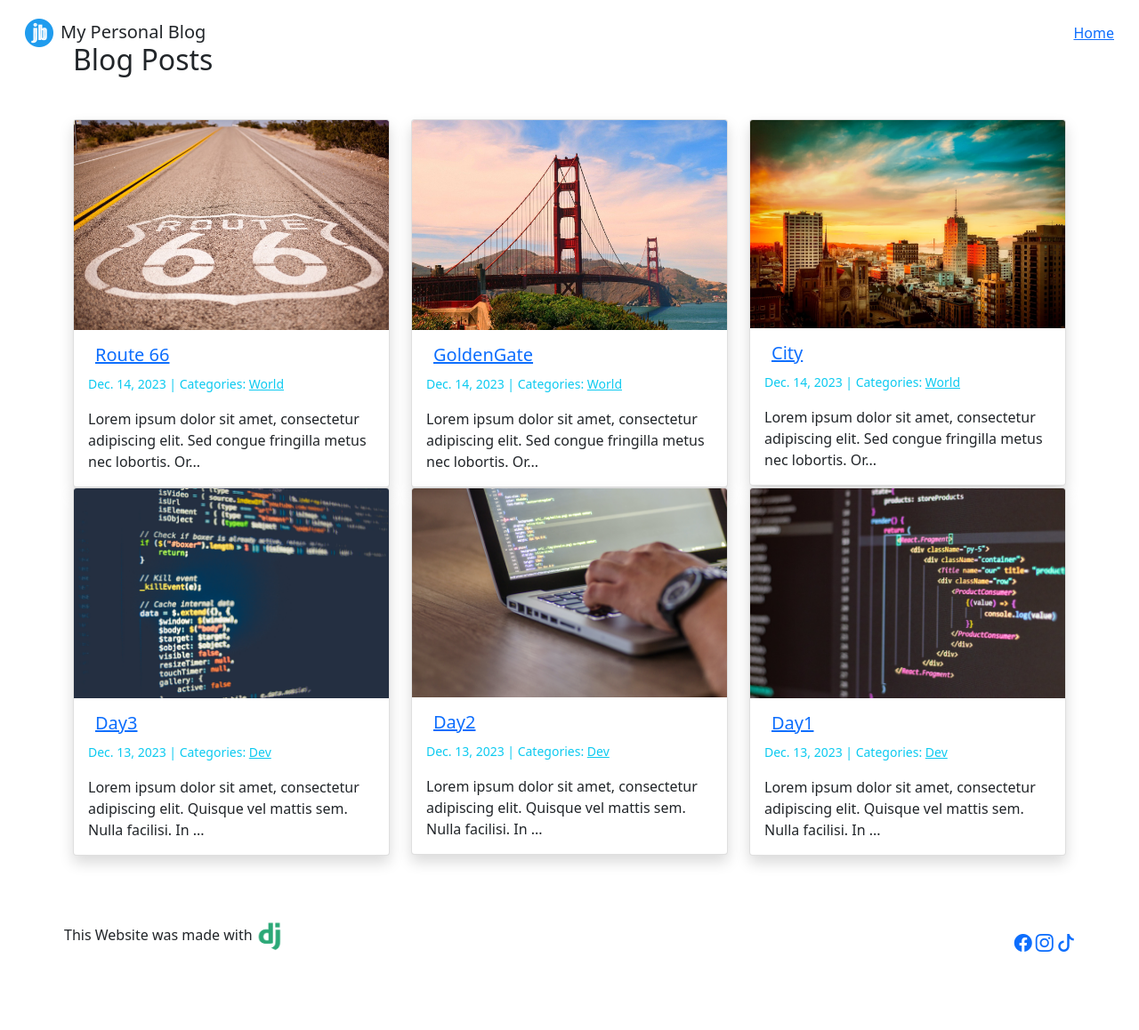
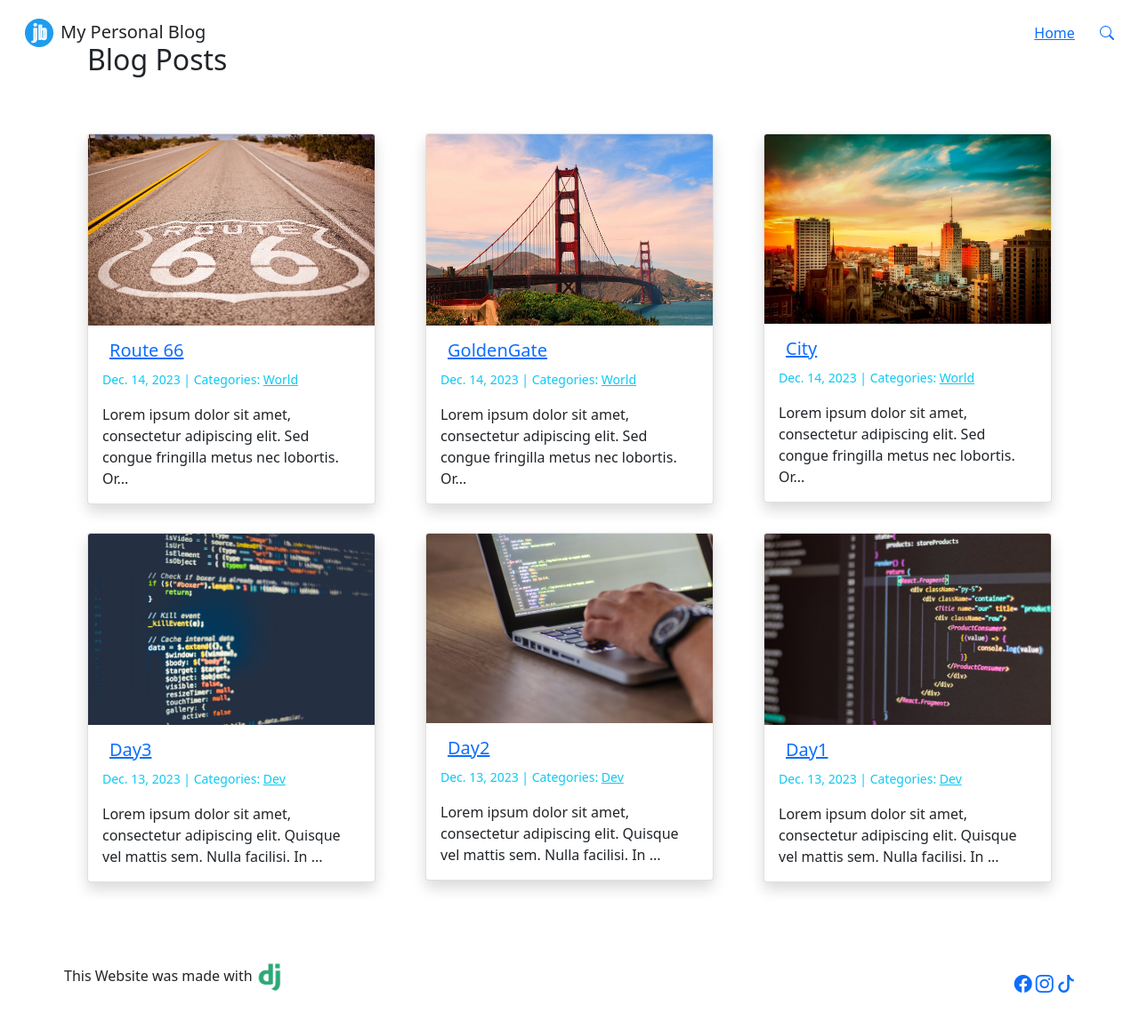
Before and after one commit to janos870/django-blog, a Django app: page / in a window 1280 px wide. Shown: the whole page at 89% size. Before the commit the page ends 1070 px from the top, so only its background shows below. Run offline with Django 5.2, Linux system fonts and the light colour scheme; data comes from the database, SQL or seed files in the repository; both versions use the stored data as it was after the commit; some web fonts are replaced.

Commit message:
update last commit

```diff
--- a/blog/templates/blog/detail.html
+++ b/blog/templates/blog/detail.html
@@ -21,7 +21,7 @@
     <div class="inputbx">
       <h3 class="my-5">Leave a comment:</h3>
       <div>{{ form.author }}</div>
-      <div class="textarea">{{ form.body }}</div>
+      <div>{{ form.body }}</div>
       <button class="send-btn" type="submit"><i class="fa fa-send-o fa-2x text-info"></i></button>
     </div>
   </form>
--- a/blog/templates/blog/index.html
+++ b/blog/templates/blog/index.html
@@ -3,11 +3,11 @@
 {% block page_content %}
   {% block posts %}
     <div class="posts container">
-      <h2 class="my-5">Blog Posts</h2>
+      <h2 class="my-5 ms-3">Blog Posts</h2>
       <div class="row">
         {% for post in posts %}
           <div class="col-lg-4 col-md-6 col-sm-12">
-            <div class="card shadow">
+            <div class="card m-3 shadow">
               {% if post.image %}
                 <a href="{% url 'blog_detail' post.pk %}">
                   <img src="{{ post.image.url }}" alt="{{ post.title }} Image" class="card-img-top" />
--- a/static/index.js
+++ b/static/index.js
@@ -14,6 +14,7 @@
   }
 }
 
+
 const navbar = document.querySelector(".navbar");
 
 window.onscroll = function () {
--- a/static/style.css
+++ b/static/style.css
@@ -28,9 +28,6 @@
 }
 
 /* post list styles */
-.posts .card {
-    margin: 5px;
-}
 .posts .card small {
     margin-bottom: 10px;
 }
--- a/templates/base.html
+++ b/templates/base.html
@@ -22,7 +22,10 @@
             <img src="{% static "/favicon_io/favicon-32x32.png" %}" alt="" class="me-2 d-inline-block align-text-center">
             My Personal Blog
           </div>
-          <a href="{% url "blog_index" %}">Home</a>
+          <div>
+            <a class="me-4" href="{% url "blog_index" %}">Home</a>
+            <a href="#"><i class="bi bi-search"></i></a>
+          </div>
         </div>
       </nav>
 
```
Also changed, not shown: blog/forms.py (line endings or trailing spaces), db.sqlite3, media/alley-89197_1280.jpg (added), media/francisco-7682269_1280.jpg (added), media/pexels-pixabay-462331.jpg (added), media/route-66-1642007_1280.jpg (added).
